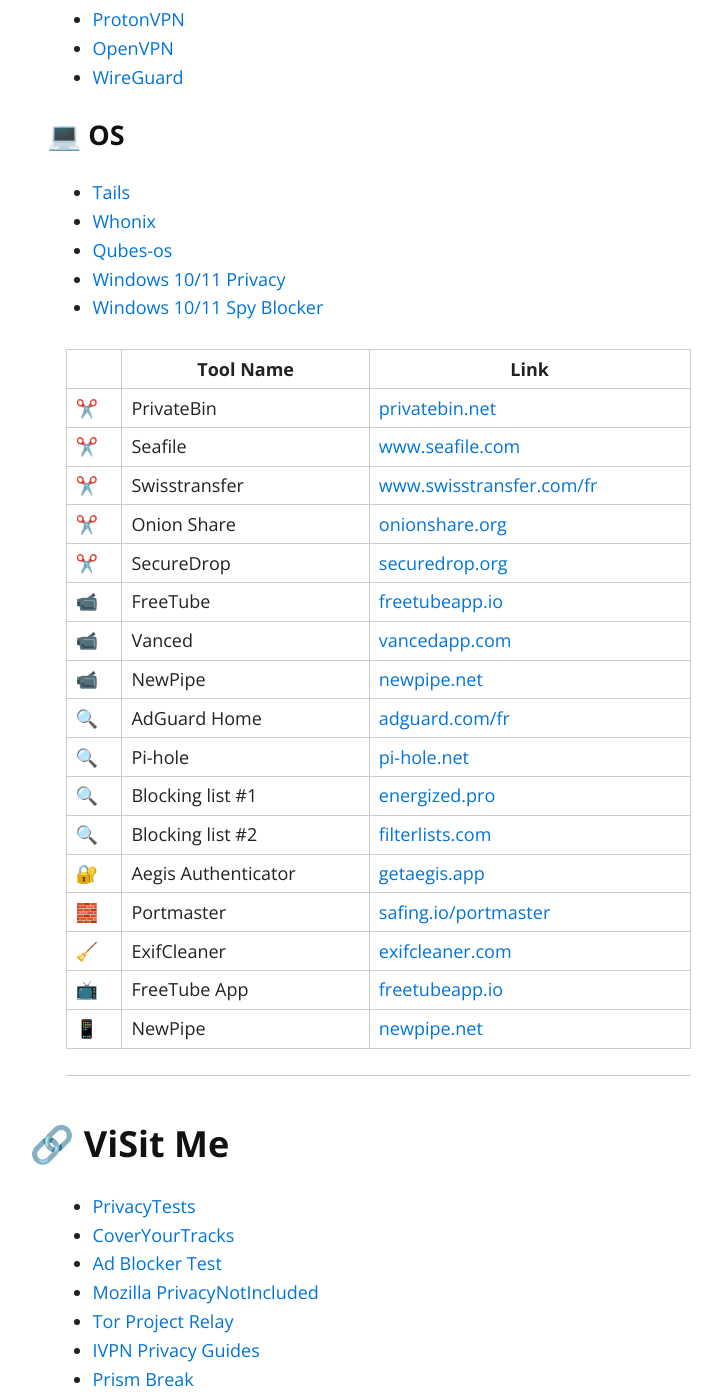
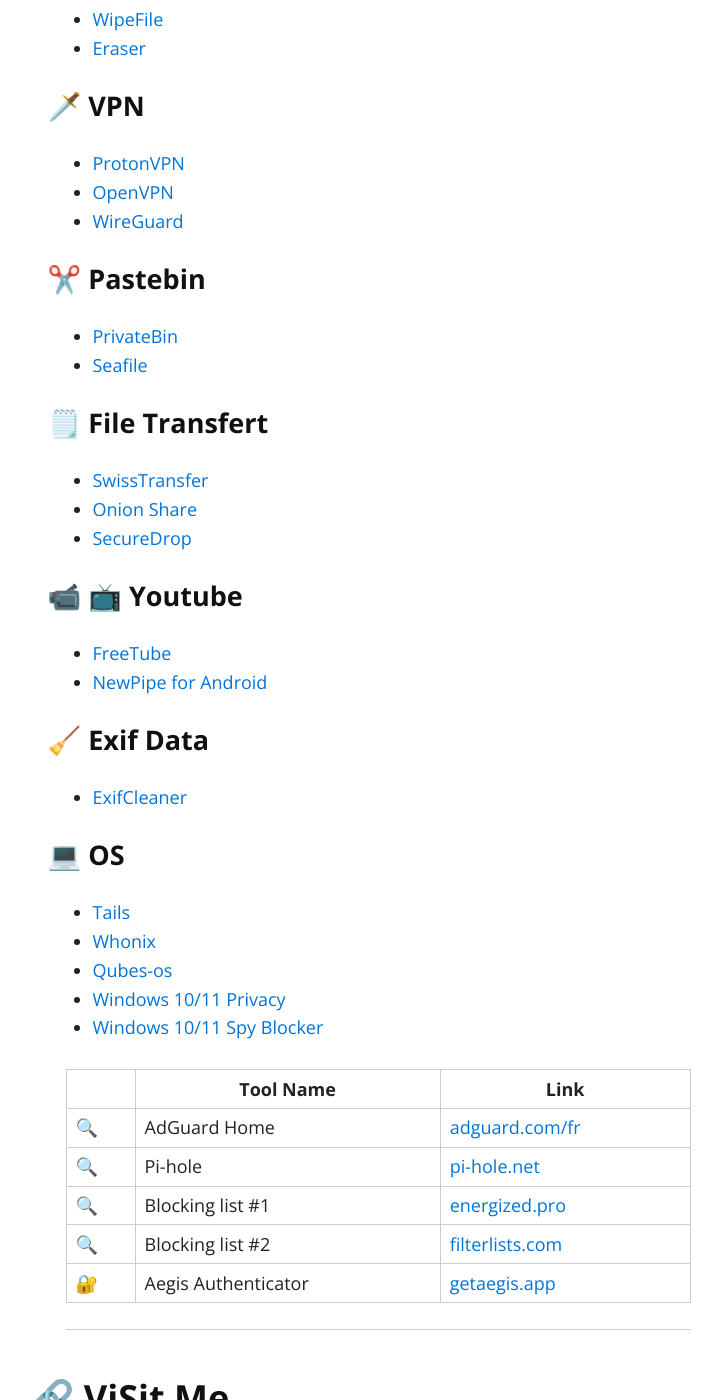
Before and after one commit to jcabeza/Privacy, a Jekyll site: the page built from index.md, in a window 1280 px wide and 1400 px high, scrolled down 1735 px. Shown: the whole window, without its empty margins (262-984 px from the left). Built offline with Jekyll 4.4.1, drawn with Linux system fonts in a browser that asks for light colours; nearby versions of some CDN libraries; some of the changed text lies outside the part shown.

Commit message:
Update : 🧩📹🗒️✂️🧱
All Update :
🧩 Addons
📹 Youtube
🗒️ File Transfert
✂️ Pastebin
🧱 Firewall & Network

```diff
--- a/index.md
+++ b/index.md
@@ -54,6 +59,26 @@
 - [OpenVPN](https://openvpn.net)
 - [WireGuard](https://www.wireguard.com)
 
+#### ✂️ Pastebin
+
+- [PrivateBin](https://privatebin.net)
+- [Seafile](https://www.seafile.com/en/home)
+
+#### 🗒️ File Transfert
+
+- [SwissTransfer](https://www.swisstransfer.com/fr)
+- [Onion Share](https://onionshare.org)
+- [SecureDrop](https://securedrop.org)
+
+#### 📹 📺 Youtube
+
+- [FreeTube](https://freetubeapp.io)
+- [NewPipe for Android](https://newpipe.net)
+
+#### 🧹 Exif Data
+
+- [ExifCleaner](https://exifcleaner.com)
+
 #### 💻 OS
 
 - [Tails](https://tails.boum.org)
@@ -64,23 +89,11 @@
 
 |  | Tool Name | Link |
 |--|-----------|------|
-|✂️| PrivateBin | [privatebin.net](https://privatebin.net) |
-|✂️| Seafile | [www.seafile.com](https://www.seafile.com/en/home) |
-|✂️| Swisstransfer | [www.swisstransfer.com/fr](https://www.swisstransfer.com/fr) |
-|✂️| Onion Share | [onionshare.org](https://onionshare.org) |
-|✂️| SecureDrop | [securedrop.org](https://securedrop.org) |
-|📹| FreeTube | [freetubeapp.io](https://freetubeapp.io) |
-|📹| Vanced   | [vancedapp.com](https://vancedapp.com) |
-|📹| NewPipe  | [newpipe.net](https://newpipe.net) |
 |🔍| AdGuard Home | [adguard.com/fr](https://adguard.com/fr/adguard-home/overview.html) |
 |🔍| Pi-hole | [pi-hole.net](https://pi-hole.net) |
 |🔍| Blocking list #1 | [energized.pro](https://energized.pro) |
 |🔍| Blocking list #2 | [filterlists.com](https://filterlists.com) |
 |🔐| Aegis Authenticator | [getaegis.app](https://getaegis.app) |
-|🧱| Portmaster | [safing.io/portmaster](https://safing.io/portmaster) |
-|🧹| ExifCleaner | [exifcleaner.com](https://exifcleaner.com) |
-|📺| FreeTube App | [freetubeapp.io](https://freetubeapp.io) |
-|📱| NewPipe | [newpipe.net](https://newpipe.net/) |
 
 ---
 
```
Also changed, not shown: other parts of index.md (+5 -0 lines).
